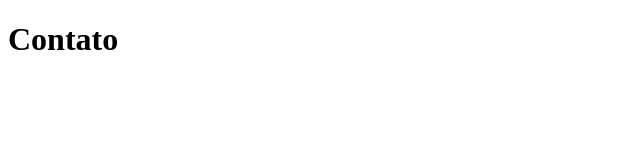
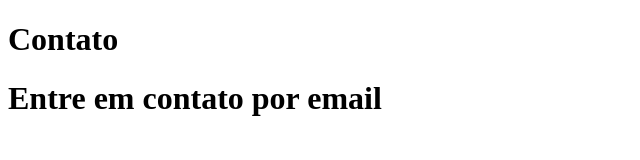
Before and after one commit to tiagohique/sistema-cadastro, a plain HTML site: page contato.html in a window 1280 px wide. Shown: the whole page, without its empty margins (0-640 px from the left). Drawn offline with Linux system fonts and the light colour scheme.

Commit message:
Adicionando contato

```diff
--- a/contato.html
+++ b/contato.html
@@ -8,5 +8,6 @@
 </head>
 <body>
     <h1>Contato</h1>
+    <h1>Entre em contato por email</h1>
 </body>
 </html>
```
Also changed, not shown: 1 other file.
